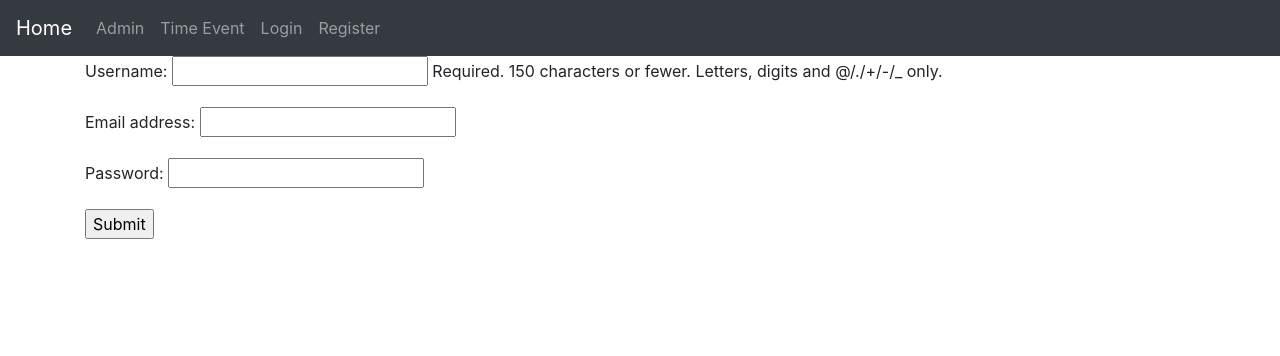
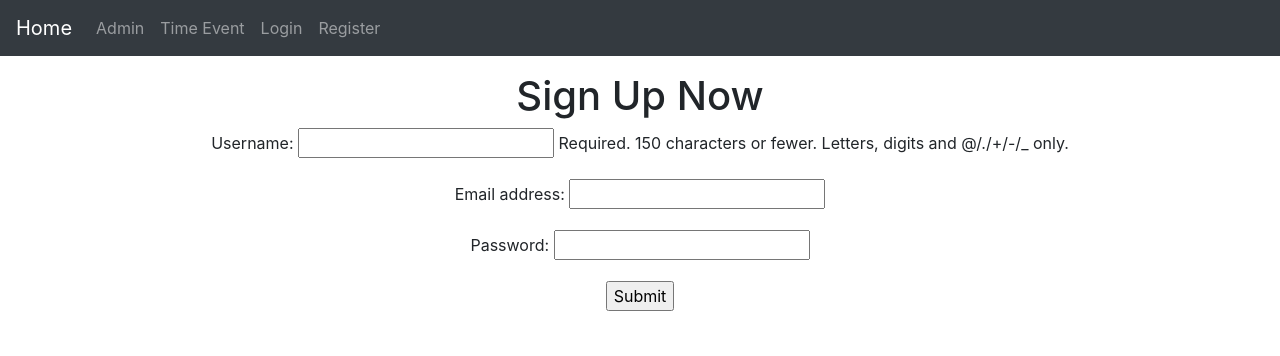
Before and after one commit to mitchellluhm/TimeAndMoneyTracker, a Django app: page /TimeMoneyApp/user_register/ in a window 1280 px wide. Shown: the top 356 px of the page. Run offline with Django 3.2, Linux system fonts and the light colour scheme; some libraries are stand-ins or nearby versions.

Commit message:
Center register html

```diff
--- a/TimeMoney/templates/TimeMoneyApp/user_register.html
+++ b/TimeMoney/templates/TimeMoneyApp/user_register.html
@@ -1,15 +1,12 @@
 {% extends 'TimeMoneyApp/base.html' %}
 {% block register_block %}
-<!--
-<!DOCTYPE html>
-<html>
-  <head>
-    <meta charset="utf-8">
-    <title>Users Page</title>
-  </head>
-  <body>
--->
- 	<h1>Sign Up Now</h1>
+<div class="text-center">
+
+	<br>
+	<br>
+	<br>
+
+	<h1>Sign Up Now</h1>
 
 	<form method="POST">
 		{{ user_form.as_p }}
@@ -18,8 +15,6 @@
 		<input type="submit" value="Submit">
 	</form>
 
-<!--
-  </body>
-</html>
--->
+</div>
+
 {% endblock %}
```
Also changed, not shown: TimeMoney/db.sqlite3.
